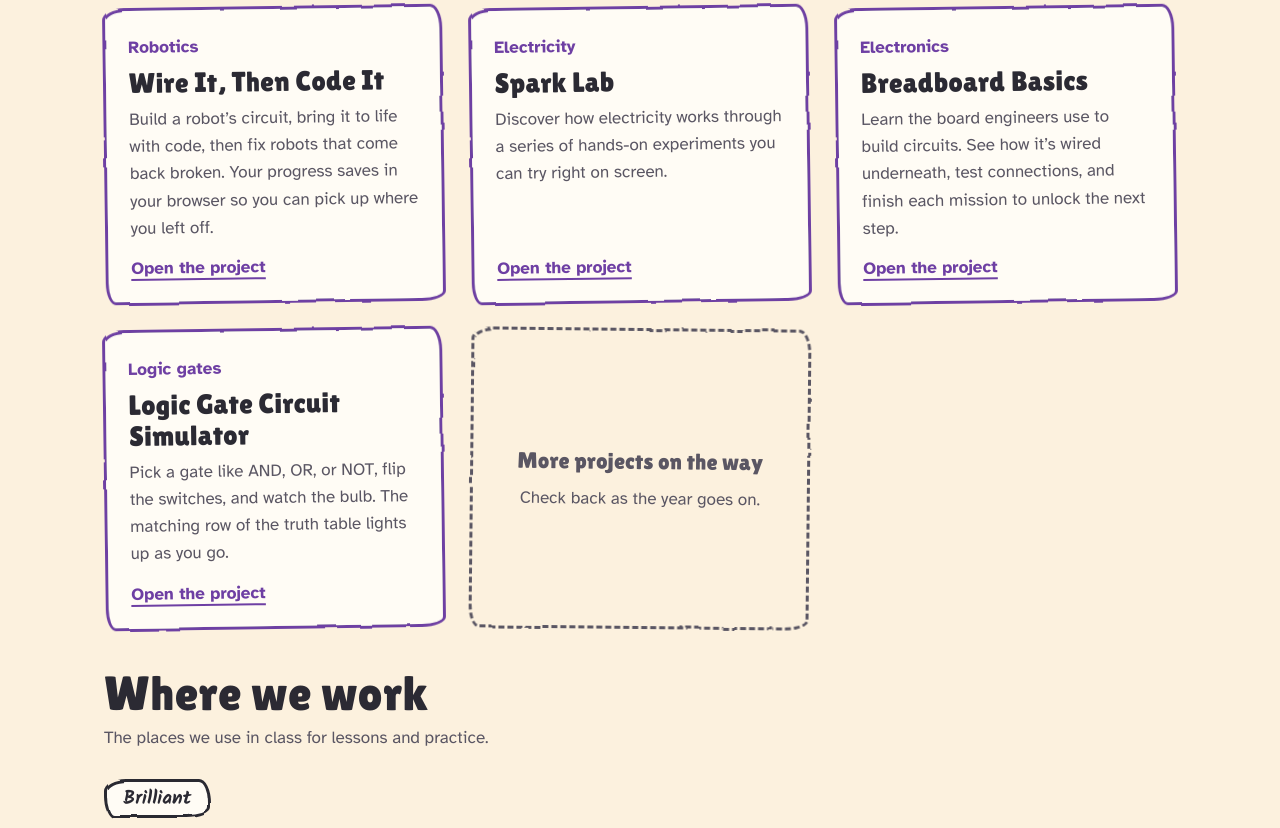
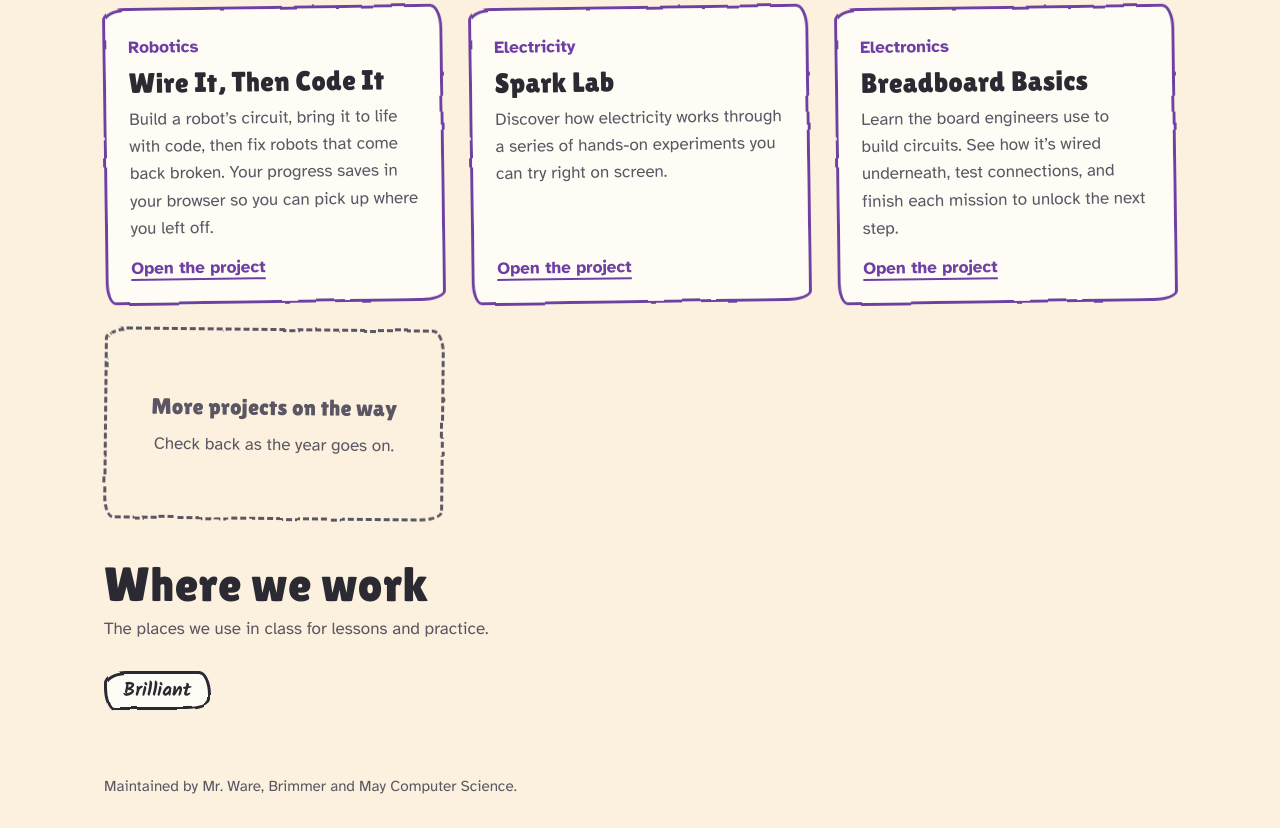
Before and after one commit to brimmer-tech/tech9, a plain HTML site: page index.html in a window 1280 px wide. Shown: the part 473-1301 px from the top of the page. Drawn offline with Linux system fonts and the light colour scheme.

Commit message:
Remove Logic Gate Circuit Simulator card from index
Removed the Logic Gate Circuit Simulator card from the index.

```diff
--- a/index.html
+++ b/index.html
@@ -186,12 +186,7 @@
             <p>Learn the board engineers use to build circuits. See how it’s wired underneath, test connections, and finish each mission to unlock the next step.</p>
             <span class="go">Open the project</span>
           </a>
-          <a class="card sketch" href="https://brimmer-tech.github.io/tech9/circuit_simulator.html">
-            <span class="tag">Logic gates</span>
-            <h3>Logic Gate Circuit Simulator</h3>
-            <p>Pick a gate like AND, OR, or NOT, flip the switches, and watch the bulb. The matching row of the truth table lights up as you go.</p>
-            <span class="go">Open the project</span>
-          </a>
+
           <div class="soon sketch">
             <h3>More projects on the way</h3>
             <p>Check back as the year goes on.</p>
```
